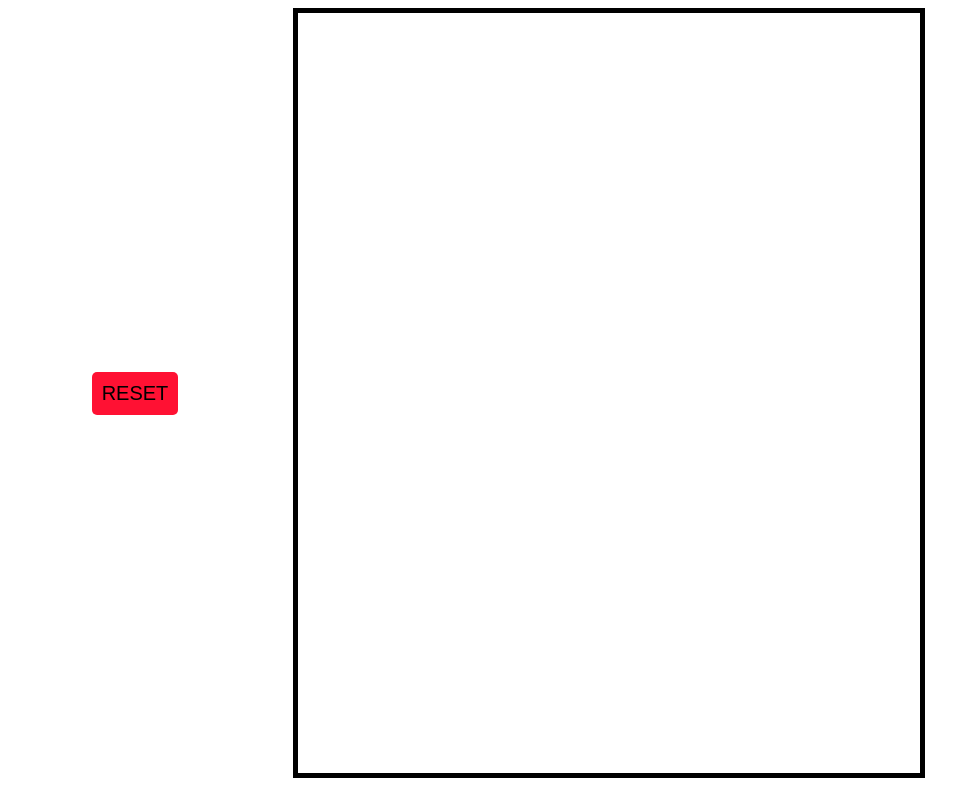
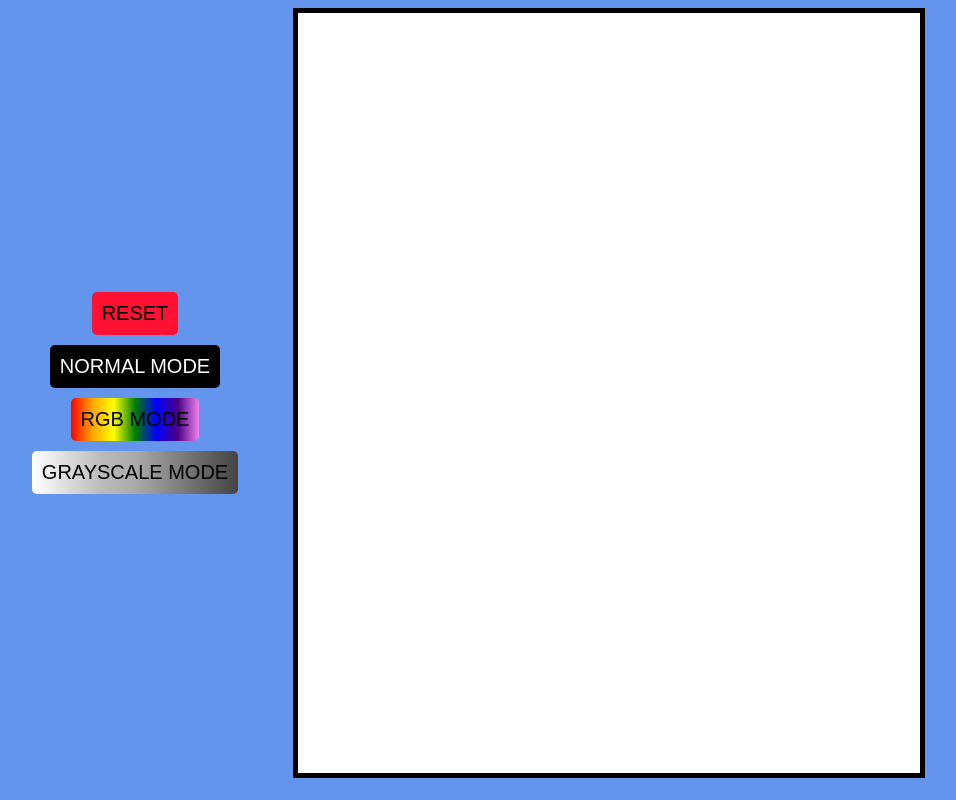
Before and after one commit to nsingh-93/etch-a-sketch, a plain HTML site: page index.html in a window 1280 px wide. Shown: the whole page, without its empty margins (31-987 px from the left). Drawn offline with Linux system fonts and the light colour scheme.

Commit message:
Added functionality to RGB mode button and changed overall background color

```diff
--- a/etch-a-sketch.js
+++ b/etch-a-sketch.js
@@ -48,6 +48,12 @@ function fillGridSquare (gridItem, colorMode) {
         case 'normal':
             color = '#000';
             break;
+        case 'rgb':
+            color = random_rgba();
+            break;
+        case 'gray':
+
+            break;
         default:
             color = '#000';
             break;
@@ -62,4 +68,18 @@ function resetBoard() {
     gridItems.forEach((item) => {
         item.style.backgroundColor = '#FFF';
     })
+
+    var newSideLength = window.prompt('Enter the number of boxes per side', Math.sqrt(gridItems.length));
+
+    addGrid(container, Number(newSideLength));
 }
+
+function setMode(modeOption) {
+    mode = modeOption;
+}
+
+function random_rgba() {
+    // Taken from here: https://bit.ly/2PfzLIG and adjusted to not use rgb(255, 255, 255) or alpha value
+    var o = Math.round, r = Math.random, s = 254;
+    return 'rgb(' + o(r()*s) + ',' + o(r()*s) + ',' + o(r()*s) + ')';
+}
--- a/index.html
+++ b/index.html
@@ -4,11 +4,15 @@
         <meta charset="UTF-8">
         <title>Etch-A-Sketch</title>
         <link rel="stylesheet" href="styles.css">
+        <link rel="icon" href="etchasketch.png">
     </head>
     <script src='etch-a-sketch.js'></script>
     <body>
         <div class='buttons-section'>
-            <button id='reset-board' onclick="resetBoard()">RESET</button>
+            <button id='reset-board' class='color-buttons' onclick="resetBoard()">RESET</button>
+            <button id='normal-mode' class='color-buttons' onclick="setMode('normal')">NORMAL MODE</button>
+            <button id='rgb-mode' class='color-buttons' onclick="setMode('rgb')">RGB MODE</button>
+            <button id='gray-mode' class='color-buttons' onclick="setMode('gray')">GRAYSCALE MODE</button>
         </div>
         <div class='play-area'>
             <div class="container">
--- a/styles.css
+++ b/styles.css
@@ -4,6 +4,7 @@ body {
     grid-template-columns: 25% 50% 25%;
     text-align: center;
     align-items: center;
+    background-color: cornflowerblue;
 }
 
 .play-area {
@@ -18,6 +19,7 @@ body {
     height: 95vh;
     border: solid 5px black;
     text-align: center;
+    background-color: #FFF !important;
 }
 
 .grid-item {
@@ -25,11 +27,34 @@ body {
     margin: 0px;
 }
 
-#reset-board {
-    background-color: #FF1133;
+.buttons-section {
+    display: flex;
+    flex-direction: column;
+    justify-content: center;
+    align-items: center;
+}
+
+.color-buttons {
     border-radius: 5px;
     border: none;
     padding: 10px;
     margin: 5px;
     font-size: 20px;
 }
+
+#reset-board {
+    background-color: #FF1133;
+}
+
+#normal-mode {
+    background-color: #000;
+    color: #FFF;
+}
+
+#rgb-mode {
+    background-image: linear-gradient(to right, red,orange,yellow,green,blue,indigo,violet);
+}
+
+#gray-mode {
+    background-image: linear-gradient(to right, #FFF, #DDD, #BBB, #AAA, #888, #666, #444);
+}
```
Also changed, not shown: etchasketch.png (added).
